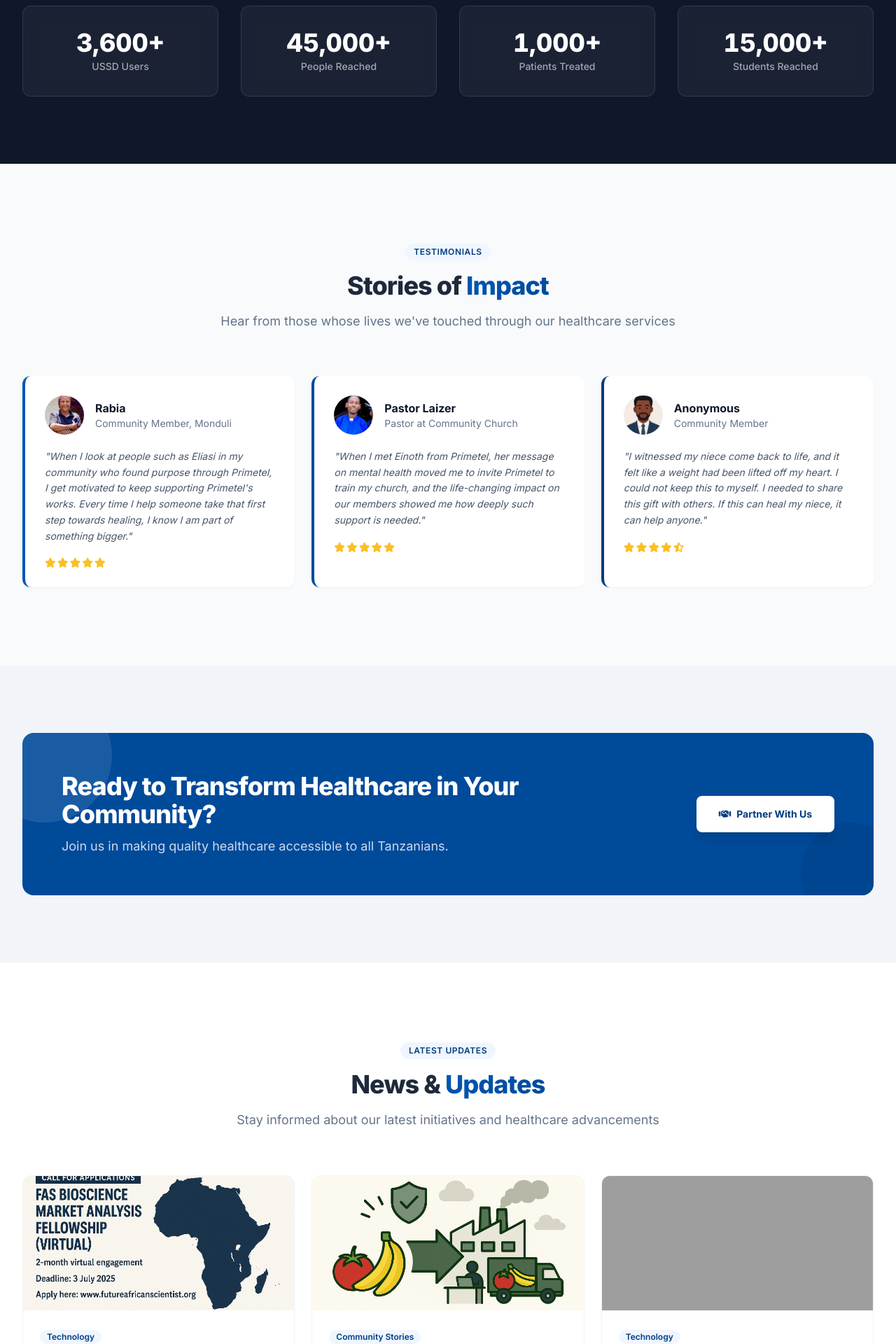
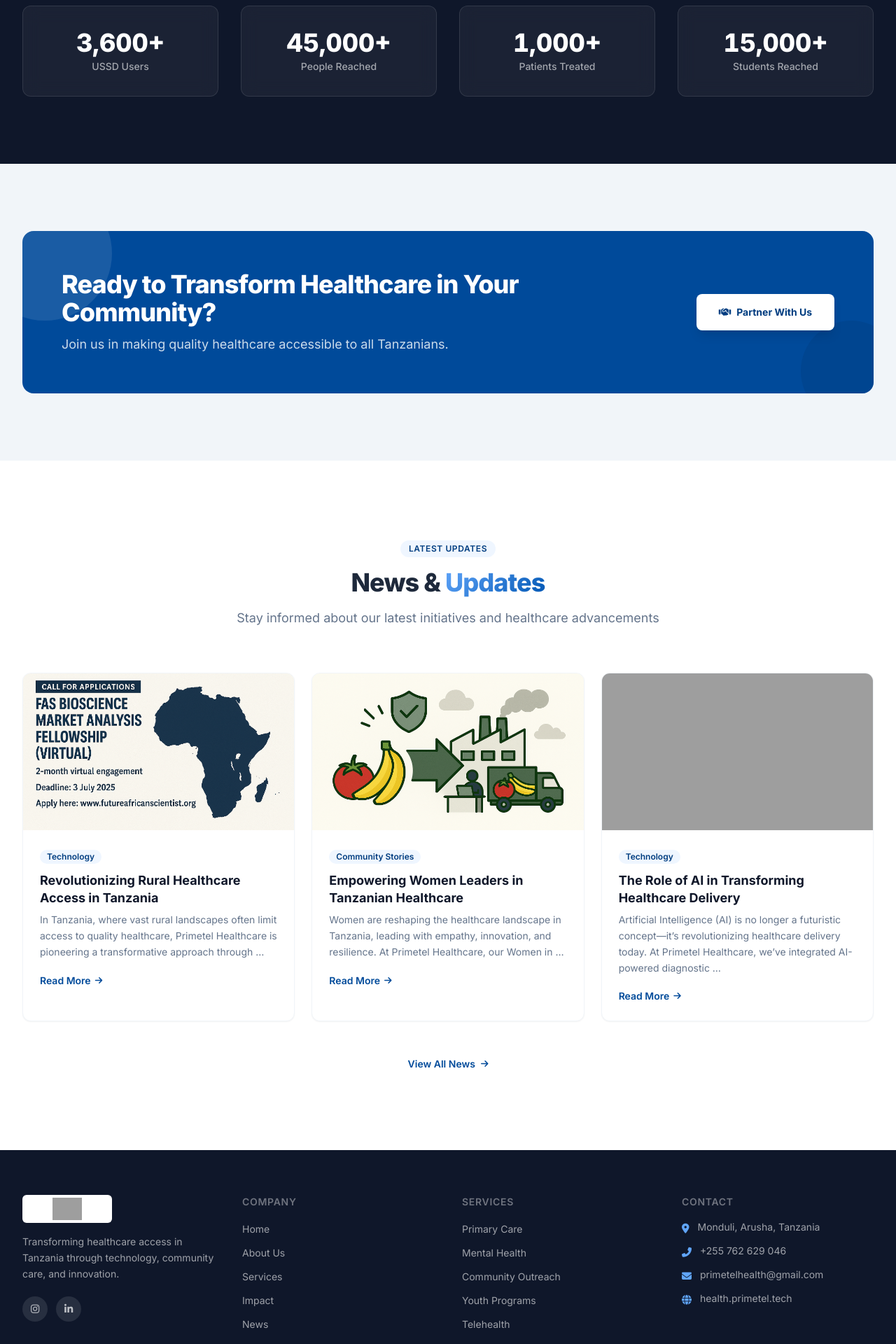
Before and after one commit to martin-creator/primetel_update_website, a Django app: page / in a window 1280 px wide. Shown: the part 2120-4040 px from the top of the page at 70% size. Run offline with Django 5.2, Linux system fonts and the light colour scheme; data comes from the database, SQL or seed files in the repository; some libraries are stand-ins or nearby versions; grey boxes are pictures that could not be loaded.

Commit message:
Add gallery page, SiteSettings model, and homepage redesign updates

```diff
--- a/core/context_processors.py
+++ b/core/context_processors.py
@@ -1,5 +1,10 @@
 from django.conf import settings
+from .models import SiteSettings
 
 
 def analytics_context(request):
     return {"GA_MEASUREMENT_ID": getattr(settings, "GA_MEASUREMENT_ID", "")}
+
+
+def site_settings_context(request):
+    return {"site_settings": SiteSettings.get()}
--- a/core/templates/base.html
+++ b/core/templates/base.html
@@ -88,7 +88,7 @@
         }
 
         .gradient-text {
-            background: linear-gradient(135deg, #0056B3, #004a9a);
+            background: linear-gradient(135deg, #60a5fa, #0056B3);
             -webkit-background-clip: text;
             background-clip: text;
             color: transparent;
@@ -108,11 +108,14 @@
 <body class="font-sans text-slate-800 bg-white antialiased">
 
     <!-- Announcement Bar -->
+    {% if site_settings.announcement_visible %}
     <div class="bg-accent-500 text-white text-center py-2 px-4 text-sm font-medium">
-        <span class="hidden sm:inline">Primetel Health is now licensed as a medical clinic.</span>
-        <span class="sm:hidden">Now a licensed medical clinic.</span>
-        <a href="{% url 'about' %}" class="underline ml-1 hover:text-accent-100">Learn more &rarr;</a>
+        <span>{{ site_settings.announcement_text }}</span>
+        {% if site_settings.announcement_link %}
+        <a href="{{ site_settings.announcement_link }}" class="underline ml-1 hover:text-accent-100">Learn more &rarr;</a>
+        {% endif %}
     </div>
+    {% endif %}
 
     <!-- Navigation -->
     <header id="main-nav" class="sticky top-0 w-full z-50 transition-all duration-300 bg-dark/95 backdrop-blur-md">
@@ -141,6 +144,8 @@
                         class="px-4 py-2 text-sm font-medium rounded-lg transition-colors {% if url_name == 'news_list' or url_name == 'news_detail' %}text-white bg-white/10{% else %}text-white/70 hover:text-white hover:bg-white/5{% endif %}">News</a>
                     <a href="{% url 'annual_reports' %}"
                         class="px-4 py-2 text-sm font-medium rounded-lg transition-colors {% if url_name == 'annual_reports' %}text-white bg-white/10{% else %}text-white/70 hover:text-white hover:bg-white/5{% endif %}">Annual Reports</a>
+                    <a href="{% url 'gallery' %}"
+                        class="px-4 py-2 text-sm font-medium rounded-lg transition-colors {% if url_name == 'gallery' %}text-white bg-white/10{% else %}text-white/70 hover:text-white hover:bg-white/5{% endif %}">Gallery</a>
                     <a href="{% url 'get_involved' %}"
                         class="px-4 py-2 text-sm font-medium rounded-lg transition-colors {% if url_name == 'get_involved' %}text-white bg-white/10{% else %}text-white/70 hover:text-white hover:bg-white/5{% endif %}">Get
                         Involved</a>
@@ -182,6 +187,8 @@
                     class="block px-4 py-3 text-sm font-medium rounded-lg {% if url_name == 'news_list' or url_name == 'news_detail' %}text-white bg-white/10{% else %}text-white/70 hover:text-white hover:bg-white/5{% endif %}">News</a>
                 <a href="{% url 'annual_reports' %}"
                     class="block px-4 py-3 text-sm font-medium rounded-lg {% if url_name == 'annual_reports' %}text-white bg-white/10{% else %}text-white/70 hover:text-white hover:bg-white/5{% endif %}">Annual Reports</a>
+                <a href="{% url 'gallery' %}"
+                    class="block px-4 py-3 text-sm font-medium rounded-lg {% if url_name == 'gallery' %}text-white bg-white/10{% else %}text-white/70 hover:text-white hover:bg-white/5{% endif %}">Gallery</a>
                 <a href="{% url 'get_involved' %}"
                     class="block px-4 py-3 text-sm font-medium rounded-lg {% if url_name == 'get_involved' %}text-white bg-white/10{% else %}text-white/70 hover:text-white hover:bg-white/5{% endif %}">Get
                     Involved</a>
@@ -204,24 +211,27 @@
             <div class="grid grid-cols-1 md:grid-cols-2 lg:grid-cols-4 gap-10 mb-12">
                 <!-- Brand -->
                 <div>
-                    <div class="flex items-center gap-2 mb-4">
-                        <div class="w-8 h-8 rounded-full bg-brand-500 flex items-center justify-center">
-                            <i class="fas fa-heartbeat text-white text-sm"></i>
+                    <div class="mb-4">
+                        <div class="w-32 h-10 bg-white rounded-md flex items-center justify-center p-1">
+                            <img src="https://i.ibb.co/6cw7cwGP/primetel-logos.png" alt="Primetel" class="w-full h-full object-contain">
                         </div>
-                        <span class="text-lg font-bold">Primetel Health</span>
                     </div>
                     <p class="text-white/60 text-sm leading-relaxed mb-5">
                         Transforming healthcare access in Tanzania through technology, community care, and innovation.
                     </p>
                     <div class="flex gap-3">
-                        <a href="https://www.instagram.com/primetel_health/" target="_blank"
+                        {% if site_settings.instagram_url %}
+                        <a href="{{ site_settings.instagram_url }}" target="_blank"
                             class="w-9 h-9 rounded-full bg-white/10 flex items-center justify-center text-white/70 hover:bg-brand-500 hover:text-white transition-colors text-sm">
                             <i class="fab fa-instagram"></i>
                         </a>
-                        <a href="https://www.linkedin.com/company/primetel-health/" target="_blank"
+                        {% endif %}
+                        {% if site_settings.linkedin_url %}
+                        <a href="{{ site_settings.linkedin_url }}" target="_blank"
                             class="w-9 h-9 rounded-full bg-white/10 flex items-center justify-center text-white/70 hover:bg-brand-500 hover:text-white transition-colors text-sm">
                             <i class="fab fa-linkedin-in"></i>
                         </a>
+                        {% endif %}
                     </div>
                 </div>
 
@@ -270,19 +280,19 @@
                     <ul class="space-y-3">
                         <li class="flex items-start gap-3">
                             <i class="fas fa-map-marker-alt text-brand-400 mt-0.5 text-sm"></i>
-                            <span class="text-sm text-white/60">Monduli, Arusha, Tanzania</span>
+                            <span class="text-sm text-white/60">{{ site_settings.address }}</span>
                         </li>
                         <li class="flex items-start gap-3">
                             <i class="fas fa-phone-alt text-brand-400 mt-0.5 text-sm"></i>
-                            <span class="text-sm text-white/60">+255 762 629 046</span>
+                            <span class="text-sm text-white/60">{{ site_settings.phone }}</span>
                         </li>
                         <li class="flex items-start gap-3">
                             <i class="fas fa-envelope text-brand-400 mt-0.5 text-sm"></i>
-                            <span class="text-sm text-white/60">primetelhealth@gmail.com</span>
+                            <span class="text-sm text-white/60">{{ site_settings.email }}</span>
                         </li>
                         <li class="flex items-start gap-3">
                             <i class="fas fa-globe text-brand-400 mt-0.5 text-sm"></i>
-                            <span class="text-sm text-white/60">health.primetel.tech</span>
+                            <span class="text-sm text-white/60">{{ site_settings.website }}</span>
                         </li>
                     </ul>
                 </div>
--- a/core/templates/index.html
+++ b/core/templates/index.html
@@ -47,7 +47,7 @@
     <div class="relative max-w-7xl mx-auto px-6 lg:px-8 pt-24 pb-20 lg:pt-32 lg:pb-28">
         <div class="flex flex-col lg:flex-row items-center gap-12 lg:gap-16">
             <!-- Text Content -->
-            <div class="lg:w-2/5 fade-up">
+            <div class="lg:w-1/3 fade-up">
                 <div class="inline-flex items-center gap-2 px-3 py-1.5 rounded-full bg-white/10 text-brand-300 text-sm font-medium mb-6">
                     <span class="w-2 h-2 rounded-full bg-brand-400 animate-pulse"></span>
                     Healthcare Innovation in Tanzania
@@ -74,23 +74,29 @@
             </div>
 
             <!-- Hero Image -->
-            <div class="lg:w-3/5 fade-up relative">
+            <div class="lg:w-2/3 fade-up relative">
                 <div class="relative w-full rounded-2xl overflow-hidden shadow-2xl">
-                    <img src="{% static 'images/primetel_doctor_homepage.jpg' %}"
+                    {% if site_settings.home_hero_image %}
+                    <img src="{{ site_settings.home_hero_image.url }}"
                          alt="Primetel Healthcare Worker"
                          class="w-full h-[720px] object-cover">
+                    {% else %}
+                    <img src="{% static 'images/hero.jpg' %}"
+                         alt="Primetel Healthcare Worker"
+                         class="w-full h-[720px] object-cover">
+                    {% endif %}
                     <div class="absolute inset-0 bg-gradient-to-t from-black/60 via-transparent to-transparent"></div>
                     <div class="absolute bottom-5 left-5 right-5 flex justify-between gap-3">
                         <div class="flex-1 bg-white/15 backdrop-blur-md border border-white/20 rounded-xl px-4 py-3 text-center">
-                            <p class="text-white font-extrabold text-xl leading-none">45,000+</p>
+                            <p class="text-white font-extrabold text-xl leading-none">{{ site_settings.stat_people_reached|floatformat:0 }}+</p>
                             <p class="text-white/70 text-xs mt-1">People Reached</p>
                         </div>
                         <div class="flex-1 bg-brand-500/80 backdrop-blur-md border border-brand-400/30 rounded-xl px-4 py-3 text-center">
-                            <p class="text-white font-extrabold text-xl leading-none">1,000+</p>
+                            <p class="text-white font-extrabold text-xl leading-none">{{ site_settings.stat_patients_treated|floatformat:0 }}+</p>
                             <p class="text-white/80 text-xs mt-1">Patients Treated</p>
                         </div>
                         <div class="flex-1 bg-white/15 backdrop-blur-md border border-white/20 rounded-xl px-4 py-3 text-center">
-                            <p class="text-white font-extrabold text-xl leading-none">15,000+</p>
+                            <p class="text-white font-extrabold text-xl leading-none">{{ site_settings.stat_students_reached|floatformat:0 }}+</p>
                             <p class="text-white/70 text-xs mt-1">Students</p>
                         </div>
                     </div>
@@ -121,7 +127,7 @@
         <!-- Services Grid -->
         <div class="grid grid-cols-1 md:grid-cols-2 lg:grid-cols-3 gap-6">
             <!-- Service 1: Mental Health -->
-            <a href="{% url 'services' %}#mental-health" class="service-card block bg-white p-7 rounded-xl border border-slate-100 shadow-sm fade-up">
+            <a href="{% url 'services' %}#mental-health" class="service-card block bg-white p-7 rounded-xl border border-slate-100 shadow-sm fade-up hover:border-t-4 hover:border-t-brand-500">
                 <div class="w-12 h-12 rounded-lg bg-brand-50 flex items-center justify-center text-brand-600 text-xl mb-5">
                     <i class="fas fa-brain"></i>
                 </div>
@@ -135,7 +141,7 @@
             </a>
 
             <!-- Service 2: Primary Healthcare -->
-            <a href="{% url 'services' %}#primary-care" class="service-card block bg-white p-7 rounded-xl border border-slate-100 shadow-sm fade-up">
+            <a href="{% url 'services' %}#primary-care" class="service-card block bg-white p-7 rounded-xl border border-slate-100 shadow-sm fade-up group hover:border-t-4 hover:border-t-brand-500">
                 <div class="w-12 h-12 rounded-lg bg-brand-50 flex items-center justify-center text-brand-600 text-xl mb-5">
                     <i class="fas fa-user-md"></i>
                 </div>
@@ -149,7 +155,7 @@
             </a>
 
             <!-- Service 3: Mobile Health Access -->
-            <a href="{% url 'services' %}#community-outreach" class="service-card block bg-white p-7 rounded-xl border border-slate-100 shadow-sm fade-up">
+            <a href="{% url 'services' %}#community-outreach" class="service-card block bg-white p-7 rounded-xl border border-slate-100 shadow-sm fade-up group hover:border-t-4 hover:border-t-brand-500">
                 <div class="w-12 h-12 rounded-lg bg-brand-50 flex items-center justify-center text-brand-600 text-xl mb-5">
                     <i class="fas fa-mobile-alt"></i>
                 </div>
@@ -163,7 +169,7 @@
             </a>
 
             <!-- Service 4: School Health Programs -->
-            <a href="{% url 'services' %}#school-health" class="service-card block bg-white p-7 rounded-xl border border-slate-100 shadow-sm fade-up">
+            <a href="{% url 'services' %}#school-health" class="service-card block bg-white p-7 rounded-xl border border-slate-100 shadow-sm fade-up group hover:border-t-4 hover:border-t-brand-500">
                 <div class="w-12 h-12 rounded-lg bg-brand-50 flex items-center justify-center text-brand-600 text-xl mb-5">
                     <i class="fas fa-school"></i>
                 </div>
@@ -177,7 +183,7 @@
             </a>
 
             <!-- Service 5: Community Outreach -->
-            <a href="{% url 'services' %}#community-outreach" class="service-card block bg-white p-7 rounded-xl border border-slate-100 shadow-sm fade-up">
+            <a href="{% url 'services' %}#community-outreach" class="service-card block bg-white p-7 rounded-xl border border-slate-100 shadow-sm fade-up group hover:border-t-4 hover:border-t-brand-500">
                 <div class="w-12 h-12 rounded-lg bg-brand-50 flex items-center justify-center text-brand-600 text-xl mb-5">
                     <i class="fas fa-users"></i>
                 </div>
@@ -191,7 +197,7 @@
             </a>
 
             <!-- Service 6: Telemedicine -->
-            <a href="{% url 'services' %}#telehealth-service" class="service-card block bg-white p-7 rounded-xl border border-slate-100 shadow-sm fade-up">
+            <a href="{% url 'services' %}#telehealth-service" class="service-card block bg-white p-7 rounded-xl border border-slate-100 shadow-sm fade-up group hover:border-t-4 hover:border-t-brand-500">
                 <div class="w-12 h-12 rounded-lg bg-brand-50 flex items-center justify-center text-brand-600 text-xl mb-5">
                     <i class="fas fa-laptop-medical"></i>
                 </div>
@@ -234,104 +240,6 @@
     </div>
 </section>
 
-<!-- Testimonials Section -->
-<section class="py-20 lg:py-28 bg-slate-50">
-    <div class="max-w-7xl mx-auto px-6 lg:px-8">
-        <!-- Section Header -->
-        <div class="text-center max-w-2xl mx-auto mb-16 fade-up">
-            <span class="inline-block px-3 py-1 rounded-full bg-brand-50 text-brand-700 text-xs font-semibold uppercase tracking-wider mb-4">Testimonials</span>
-            <h2 class="text-3xl md:text-4xl font-extrabold tracking-tight mb-4">
-                Stories of <span class="gradient-text">Impact</span>
-            </h2>
-            <p class="text-muted text-lg leading-relaxed">
-                Hear from those whose lives we've touched through our healthcare services
-            </p>
-        </div>
-
-        <!-- Testimonials Grid -->
-        <div class="grid grid-cols-1 lg:grid-cols-3 gap-6">
-            <!-- Testimonial 1: Rabia -->
-            <div class="testimonial-card bg-white rounded-xl p-7 border-l-4 border-brand-500 shadow-sm fade-up">
-                <div class="flex items-center gap-4 mb-5">
-                    <div class="w-14 h-14 rounded-full overflow-hidden shrink-0">
-                        <img src="{% static 'images/rabia_testimonial.jpg' %}"
-                             alt="Rabia"
-                             class="w-full h-full object-cover">
-                    </div>
-                    <div>
-                        <h4 class="font-bold text-dark">Rabia</h4>
-                        <p class="text-muted text-sm">Community Member, Monduli</p>
-                    </div>
-                </div>
-                <p class="text-slate-600 text-sm leading-relaxed italic mb-5">
-                    "When I look at people such as Eliasi in my community who found
-                    purpose through Primetel, I get motivated to keep supporting
-                    Primetel's works. Every time I help someone take that first step
-                    towards healing, I know I am part of something bigger."
-                </p>
-                <div class="flex gap-0.5 text-amber-400 text-sm">
-                    <i class="fas fa-star"></i>
-                    <i class="fas fa-star"></i>
-                    <i class="fas fa-star"></i>
-                    <i class="fas fa-star"></i>
-                    <i class="fas fa-star"></i>
-                </div>
-            </div>
-
-            <!-- Testimonial 2: Pastor Laizer -->
-            <div class="testimonial-card bg-white rounded-xl p-7 border-l-4 border-brand-600 shadow-sm fade-up">
-                <div class="flex items-center gap-4 mb-5">
-                    <div class="w-14 h-14 rounded-full overflow-hidden shrink-0">
-                        <img src="{% static 'images/lazier_testimonial.jpg' %}"
-                             alt="Pastor Laizer"
-                             class="w-full h-full object-cover">
-                    </div>
-                    <div>
-                        <h4 class="font-bold text-dark">Pastor Laizer</h4>
-                        <p class="text-muted text-sm">Pastor at Community Church</p>
-                    </div>
-                </div>
-                <p class="text-slate-600 text-sm leading-relaxed italic mb-5">
-                    "When I met Einoth from Primetel, her message on mental health moved me to invite Primetel to train my church, and the life-changing impact on our members showed me how deeply such support is needed."
-                </p>
-                <div class="flex gap-0.5 text-amber-400 text-sm">
-                    <i class="fas fa-star"></i>
-                    <i class="fas fa-star"></i>
-                    <i class="fas fa-star"></i>
-                    <i class="fas fa-star"></i>
-                    <i class="fas fa-star"></i>
-                </div>
-            </div>
-
-            <!-- Testimonial 3: Anonymous -->
-            <div class="testimonial-card bg-white rounded-xl p-7 border-l-4 border-brand-700 shadow-sm fade-up">
-                <div class="flex items-center gap-4 mb-5">
-                    <div class="w-14 h-14 rounded-full overflow-hidden shrink-0">
-                        <img src="{% static 'images/anonymous.png' %}"
-                             alt="Anonymous"
-                             class="w-full h-full object-cover">
-                    </div>
-                    <div>
-                        <h4 class="font-bold text-dark">Anonymous</h4>
-                        <p class="text-muted text-sm">Community Member</p>
-                    </div>
-                </div>
-                <p class="text-slate-600 text-sm leading-relaxed italic mb-5">
-                    "I witnessed my niece come back to life, and it felt like a weight had
-                    been lifted off my heart. I could not keep this to myself. I needed to
-                    share this gift with others. If this can heal my niece, it can help anyone."
-                </p>
-                <div class="flex gap-0.5 text-amber-400 text-sm">
-                    <i class="fas fa-star"></i>
-                    <i class="fas fa-star"></i>
-                    <i class="fas fa-star"></i>
-                    <i class="fas fa-star"></i>
-                    <i class="fas fa-star-half-alt"></i>
-                </div>
-            </div>
-        </div>
-    </div>
-</section>
 
 <!-- CTA Section -->
 <section class="py-20 lg:py-24 bg-slate-100">
@@ -379,7 +287,7 @@
         <div class="grid grid-cols-1 md:grid-cols-3 gap-6">
             {% for news in latest_news %}
             <div class="news-card bg-white rounded-xl border border-slate-100 shadow-sm overflow-hidden fade-up">
-                <div class="h-48 overflow-hidden">
+                <div class="h-56 overflow-hidden">
                     {% if news.image %}
                     <img src="{{ news.image.url }}"
                          alt="{{ news.title }}"
@@ -424,10 +332,10 @@
     // Animated stat counters
     function animateStats() {
         const stats = [
-            { id: 'stat-1', target: 3600, duration: 2000 },
-            { id: 'stat-2', target: 45000, duration: 2000 },
-            { id: 'stat-3', target: 1000, duration: 2000 },
-            { id: 'stat-4', target: 15000, duration: 2000 }
+            { id: 'stat-1', target: {{ site_settings.stat_ussd_users }}, duration: 2000 },
+            { id: 'stat-2', target: {{ site_settings.stat_people_reached }}, duration: 2000 },
+            { id: 'stat-3', target: {{ site_settings.stat_patients_treated }}, duration: 2000 },
+            { id: 'stat-4', target: {{ site_settings.stat_students_reached }}, duration: 2000 }
         ];
 
         stats.forEach(stat => {
--- a/core/urls.py
+++ b/core/urls.py
@@ -1,5 +1,5 @@
 from django.urls import path
-from .views import home, about, services, impact, contact_us, get_involved, annual_reports, NewsListView, NewsDetailView
+from .views import home, about, services, impact, contact_us, get_involved, annual_reports, gallery, NewsListView, NewsDetailView
 
 urlpatterns = [
     path('', home, name='home'),
@@ -9,6 +9,7 @@
     path('news/', NewsListView.as_view(), name='news_list'),
     path('news/<slug:slug>/', NewsDetailView.as_view(), name='news_detail'),
     path('annual-reports/', annual_reports, name='annual_reports'),
+    path('gallery/', gallery, name='gallery'),
     path('contact/', contact_us, name='contact_us'),
     path('get-involved/', get_involved, name='get_involved'),
 ]
--- a/core/views.py
+++ b/core/views.py
@@ -1,7 +1,7 @@
 from django.shortcuts import render, redirect, get_object_or_404
 from django.views.generic import ListView, DetailView
 from django.db.models import Q
-from .models import News, ContactInquiry, GetInvolvedInquiry, ConsultationBooking, NewsletterSubscription, AnnualReport
+from .models import News, ContactInquiry, GetInvolvedInquiry, ConsultationBooking, NewsletterSubscription, AnnualReport, GalleryItem, SiteSettings
 from .forms import ContactForm, GetInvolvedForm, ConsultationForm, NewsletterForm
 
 def home(request):
@@ -15,7 +15,7 @@
     latest_news = News.objects.all().order_by('-date')[:3]
     return render(request, 'index.html', {
         'consultation_form': form,
-        'latest_news': latest_news
+        'latest_news': latest_news,
     })
 
 def about(request):
@@ -57,6 +57,17 @@
 def annual_reports(request):
     reports = AnnualReport.objects.all()
     return render(request, 'annual_reports.html', {'reports': reports})
+
+def gallery(request):
+    category = request.GET.get('category', '')
+    items = GalleryItem.objects.all()
+    if category:
+        items = items.filter(category=category)
+    return render(request, 'gallery.html', {
+        'items': items,
+        'categories': GalleryItem.CATEGORY_CHOICES,
+        'active_category': category,
+    })
 
 
 class NewsListView(ListView):
--- a/primetel_website/settings.py
+++ b/primetel_website/settings.py
@@ -117,6 +117,7 @@
                 'django.contrib.auth.context_processors.auth',
                 'django.contrib.messages.context_processors.messages',
                 'core.context_processors.analytics_context',
+                'core.context_processors.site_settings_context',
             ],
         },
     },
```
Also changed, not shown: core/admin.py (+14 -1 lines), core/models.py (+74 -0 lines), core/templates/about.html (+15 -5 lines), core/templates/gallery.html (added, +124 -0 lines), core/migrations/0003_galleryitem.py (added), core/migrations/0004_sitesettings.py (added), core/migrations/0005_sitesettings_address_sitesettings_announcement_link_and_more.py (added).
